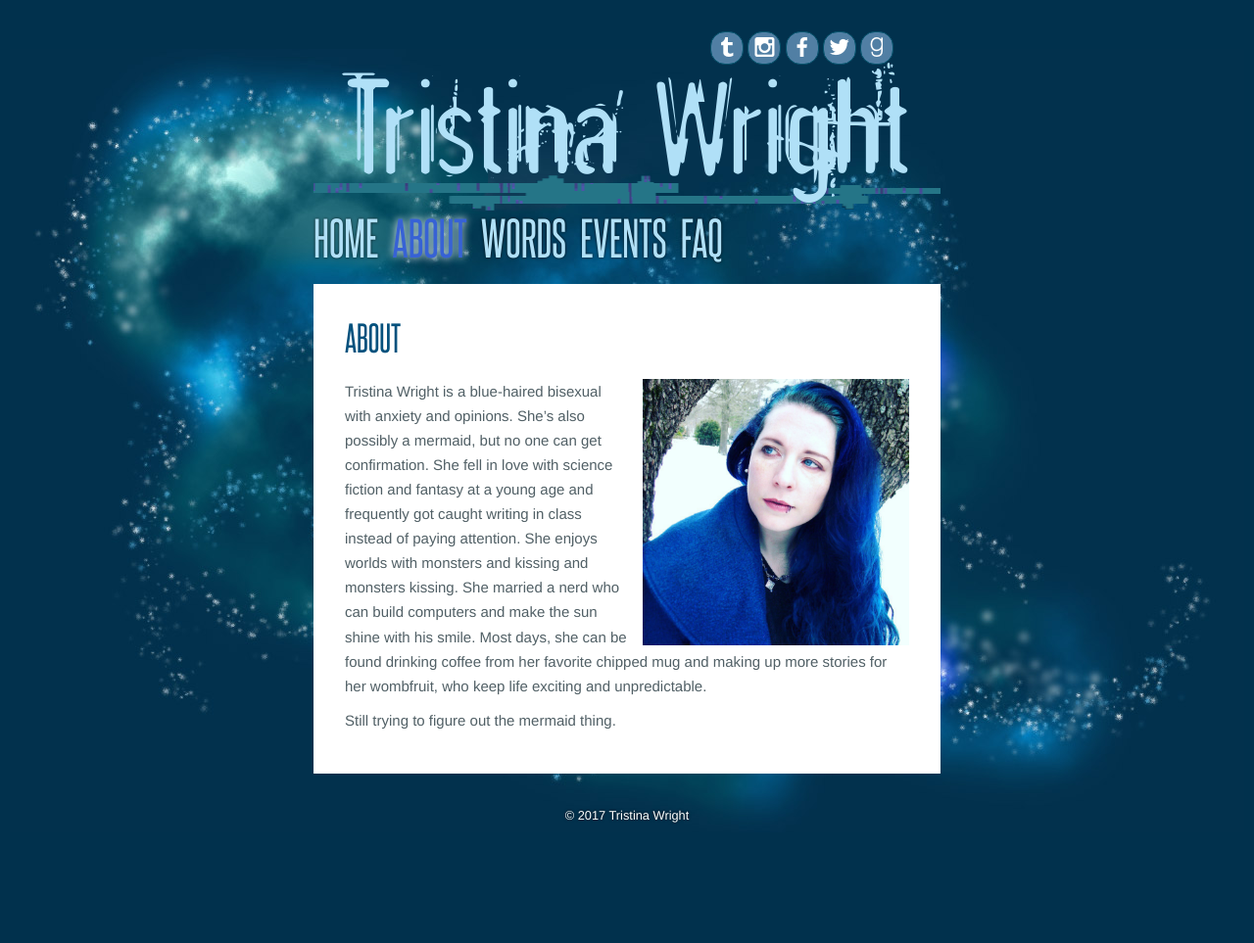
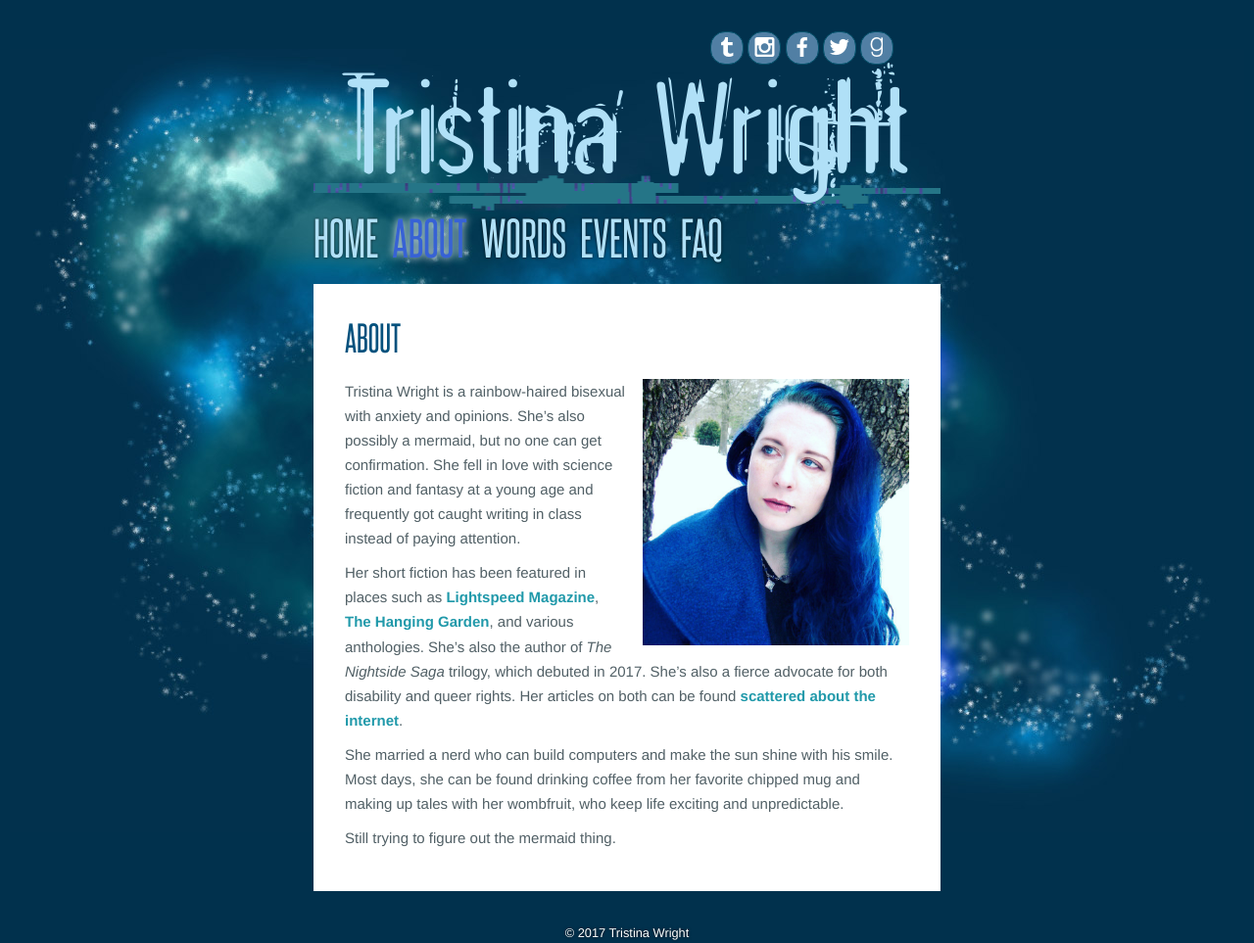
Before and after one commit to TristinaWright/tristinawright.github.io, a Jekyll site: the page built from _posts/static/2015-12-08-about.md, in a window 1280 px wide. Shown: the whole page at 98% size. Built offline with Jekyll 4.4.1, drawn with Linux system fonts in a browser that asks for light colours; before the commit the page ends 900 px from its top, so only the background shows below that.

Commit message:
Update 2015-12-08-about.md

```diff
--- a/_posts/static/2015-12-08-about.md
+++ b/_posts/static/2015-12-08-about.md
@@ -12,6 +12,10 @@ title: About
 
 
 ![Tristina Wright]({{site.baseurl}}/media/400Image.png){:class="img-right"}
-Tristina Wright is a blue-haired bisexual with anxiety and opinions. She’s also possibly a mermaid, but no one can get confirmation. She fell in love with science fiction and fantasy at a young age and frequently got caught writing in class instead of paying attention. She enjoys worlds with monsters and kissing and monsters kissing. She married a nerd who can build computers and make the sun shine with his smile. Most days, she can be found drinking coffee from her favorite chipped mug and making up more stories for her wombfruit, who keep life exciting and unpredictable.
+Tristina Wright is a rainbow-haired bisexual with anxiety and opinions. She’s also possibly a mermaid, but no one can get confirmation. She fell in love with science fiction and fantasy at a young age and frequently got caught writing in class instead of paying attention.
+
+Her short fiction has been featured in places such as [Lightspeed Magazine](http://www.lightspeedmagazine.com/fiction/the-siren-son/), [The Hanging Garden](https://hanginggardenstories.tumblr.com/tagged/THG-stories-by-Tristina-Wright), and various anthologies. She's also the author of _The Nightside Saga_ trilogy, which debuted in 2017. She's also a fierce advocate for both disability and queer rights. Her articles on both can be found [scattered about the internet](http://tristinawright.com/words/).
+
+She married a nerd who can build computers and make the sun shine with his smile. Most days, she can be found drinking coffee from her favorite chipped mug and making up tales with her wombfruit, who keep life exciting and unpredictable.
 
 Still trying to figure out the mermaid thing.
```
